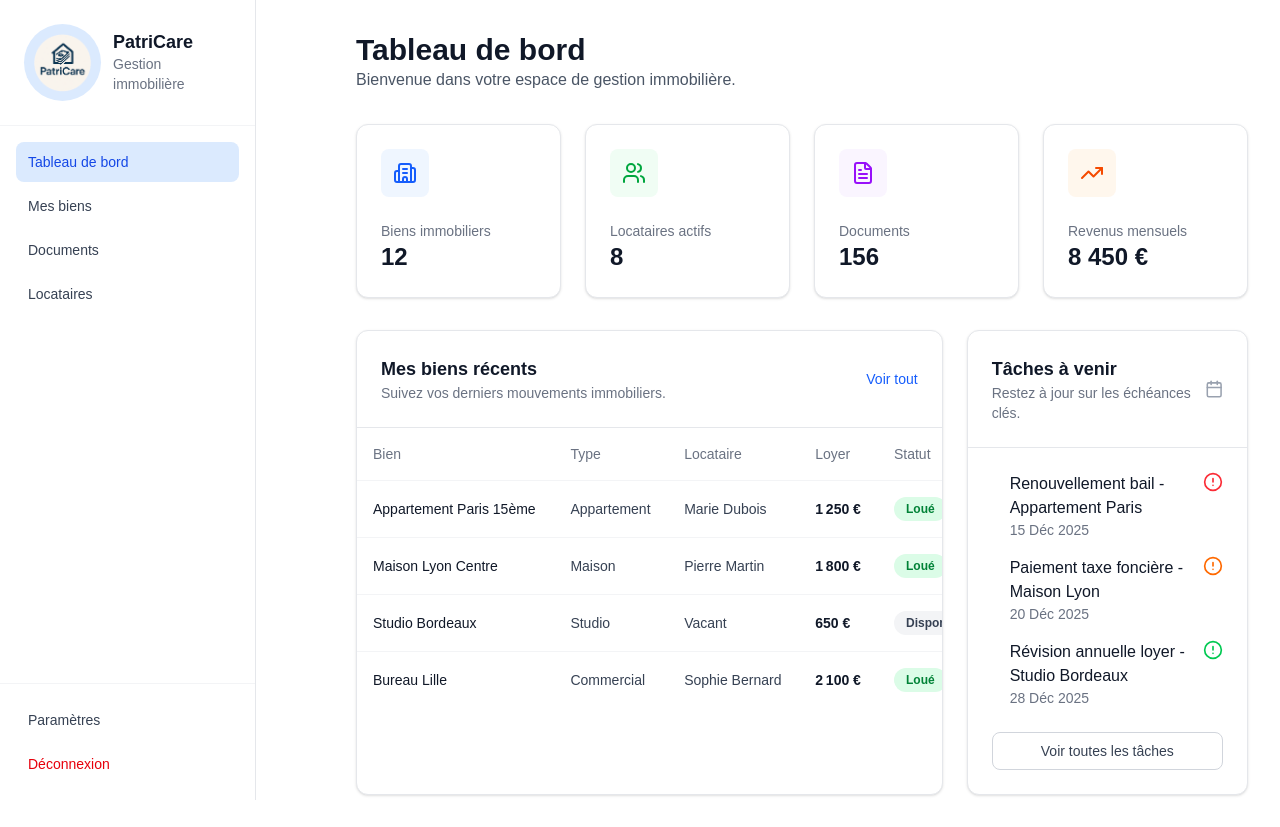
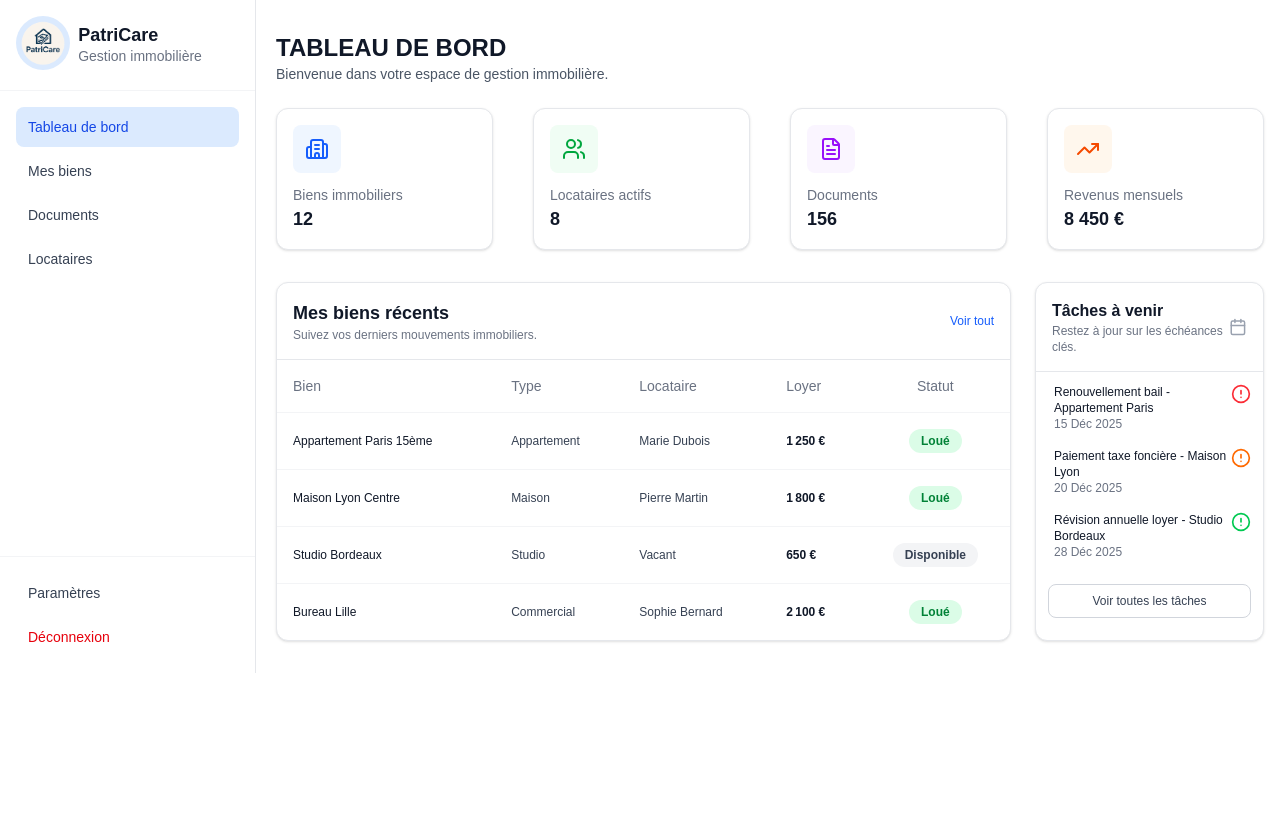
Before and after one commit to P3psHy/patricare, a Next.js app in the folder patricare-front/: page /dashboard in a window 1280 px wide. After the commit the page ends 800 px from the top, so only its background shows below. Built offline with nearby package versions, Linux system fonts and the light colour scheme.

Commit message:
creation page dashboard et adaptation layout

```diff
--- a/patricare-front/app/components/sidenav/Sidenav.tsx
+++ b/patricare-front/app/components/sidenav/Sidenav.tsx
@@ -11,22 +11,22 @@ const Sidenav = () => {
   const router = usePathname();
 
   return (
-    <div className="flex flex-col h-screen w-64 bg-white border-r border-gray-200 text-gray-700">
+    <div className="flex flex-col w-full h-full bg-white border-r border-gray-200 text-gray-700">
       {/* En-tête / Logo */}
-      <div className="p-6 border-b border-gray-100">
-        <Link href="/" className="flex items-center space-x-3">
-          <div className="p-2 bg-blue-100 rounded-full">
+      <div className="p-4 border-b border-gray-100">
+        <Link href="/" className="flex flex-col md:flex-row items-center space-y-1 md:space-x-2">
+          <div className="p-1 bg-blue-100 rounded-full">
             <Image src={Logo} alt="PatriCare Logo" width={64} height={64} />
           </div>
-          <div>
-            <h1 className="text-lg font-bold text-gray-900 leading-tight">PatriCare</h1>
-            <p className="text-sm text-gray-500">Gestion immobilière</p>
+          <div className='w-full flex flex-col text-center md:text-left'>
+            <h1 className="text-sm md:text-lg font-bold text-gray-900 leading-tight">PatriCare</h1>
+            <p className="text-xs md:text-sm text-gray-500">Gestion immobilière</p>
           </div>
         </Link>
       </div>
 
       {/* Menu Principal */}
-      <nav className="flex-1 p-4 space-y-1 overflow-y-auto">
+      <nav className="flex-1 p-2 md:p-4 space-y-1 overflow-y-auto">
         <SidenavItem
           href="/dashboard"
           label="Tableau de bord"
@@ -57,7 +57,7 @@ const Sidenav = () => {
           isActive={router === '/parametres'}
         />
         <button
-          className="w-full flex items-center px-3 py-2.5 text-sm font-medium text-red-600 rounded-lg hover:bg-red-50 transition-colors"
+          className="w-full flex items-center px-3 py-2.5 text-xs md:text-sm font-medium text-red-600 rounded-lg hover:bg-red-50 transition-colors"
           onClick={() => { /* Logique de déconnexion */ console.log('Déconnexion'); }}
         >
           Déconnexion
--- a/patricare-front/app/components/sidenav/SidenavItem.tsx
+++ b/patricare-front/app/components/sidenav/SidenavItem.tsx
@@ -9,7 +9,7 @@ interface SidenavItemProps {
 
 const SidenavItem: React.FC<SidenavItemProps> = ({ href, label, isActive }) => {
   // Classes conditionnelles pour l'état actif
-  const baseClasses = "flex items-center px-3 py-2.5 text-sm font-medium rounded-lg transition-colors";
+  const baseClasses = "flex items-center px-2 md:px-3 py-2.5 text-xs md:text-sm font-medium rounded-lg transition-colors";
   const activeClasses = isActive
     ? "bg-blue-100 text-blue-700" // Style pour l'élément actif
     : "text-gray-700 hover:bg-gray-50 hover:text-gray-900"; // Style par défaut
--- a/patricare-front/app/dashboard/page.tsx
+++ b/patricare-front/app/dashboard/page.tsx
@@ -61,62 +61,59 @@ const priorityAccent: Record<UpcomingTask["priority"], { bar: string; icon: stri
 
 export default function Dashboard() {
   return (
-    <main className="w-full flex-1 p-8 space-y-8">
-      <header>
-        <h1 className="text-3xl font-semibold text-gray-900">Tableau de bord</h1>
-        <p className="text-gray-600">Bienvenue dans votre espace de gestion immobilière.</p>
+    <main className="w-full flex-1 px-4 py-8 md:py-8 space-y-4 md:space-y-8">
+      <header className="mb-4 md:mb-6">
+        <h1 className="text-lg md:text-2xl font-semibold text-gray-900">TABLEAU DE BORD</h1>
+        <p className="text-xs md:text-sm text-gray-600">Bienvenue dans votre espace de gestion immobilière.</p>
       </header>
 
-      <section className="grid grid-cols-1 gap-6 md:grid-cols-2 lg:grid-cols-4">
+      <section className="grid grid-cols-2 gap-2 md:gap-10 md:grid-cols-3 lg:grid-cols-4">
         {stats.map((stat) => {
           const Icon = stat.icon;
           return (
-            <article
-              key={stat.label}
-              className="bg-white rounded-xl border border-gray-200 p-6 shadow-sm hover:shadow-md transition"
-            >
+            <article key={stat.label} className="bg-white rounded-xl border border-gray-200 p-2 md:p-4 shadow-sm hover:shadow-md transition">
               <div className="flex justify-between">
-                <div className={`w-12 h-12 rounded-lg ${statColorClasses[stat.color]} flex items-center justify-center`}>
-                  <Icon className="w-6 h-6" />
+                <div className={`w-8 h-8 md:w-12 md:h-12 rounded-lg ${statColorClasses[stat.color]} flex items-center justify-center`}>
+                  <Icon className="w-4 h-4 md:w-6 md:h-6" />
                 </div>
               </div>
-              <p className="mt-6 text-sm text-gray-500">{stat.label}</p>
-              <p className="text-2xl font-semibold text-gray-900">{stat.value}</p>
+              <p className="mt-3 text-xs md:text-sm text-gray-500">{stat.label}</p>
+              <p className="text-md md:text-lg font-semibold text-gray-900">{stat.value}</p>
             </article>
           );
         })}
       </section>
 
-      <section className="grid grid-cols-1 gap-6 lg:grid-cols-3">
-        <article className="lg:col-span-2 rounded-xl border border-gray-200 bg-white shadow-sm">
-          <header className="flex items-center justify-between border-b border-gray-200 p-6">
+      <section className="grid grid-cols-1 gap-6 lg:grid-cols-4">
+        <article className="lg:col-span-3 rounded-xl border border-gray-200 bg-white shadow-sm">
+          <header className="flex items-center justify-between border-b border-gray-200 p-4">
             <div>
-              <h2 className="text-lg font-semibold text-gray-900">Mes biens récents</h2>
-              <p className="text-sm text-gray-500">Suivez vos derniers mouvements immobiliers.</p>
+              <h2 className="text-sm md:text-lg font-semibold text-gray-900">Mes biens récents</h2>
+              <p className="text-xs text-gray-500">Suivez vos derniers mouvements immobiliers.</p>
             </div>
-            <Link href="/mesBiens" className="text-sm font-medium text-blue-600 hover:text-blue-700">
+            <Link href="/mes-biens" className="flex text-xs font-medium text-blue-600 hover:text-blue-700">
               Voir tout
             </Link>
           </header>
           <div className="overflow-x-auto">
-            <table className="w-full min-w-[640px]">
+            <table className="w-full">
               <thead>
-                <tr className="text-left text-sm text-gray-500">
+                <tr className="text-left text-xs md:text-sm text-gray-500">
                   <th className="p-4 font-medium">Bien</th>
                   <th className="p-4 font-medium">Type</th>
                   <th className="p-4 font-medium">Locataire</th>
                   <th className="p-4 font-medium">Loyer</th>
-                  <th className="p-4 font-medium">Statut</th>
+                  <th className="p-4 font-medium text-center">Statut</th>
                 </tr>
               </thead>
               <tbody>
                 {recentProperties.map((property) => (
                   <tr key={property.id} className="border-t border-gray-100 text-sm text-gray-700 hover:bg-gray-50">
-                    <td className="p-4 font-medium text-gray-900">{property.name}</td>
-                    <td className="p-4">{property.type}</td>
-                    <td className="p-4">{property.tenant}</td>
-                    <td className="p-4 font-semibold text-gray-900">{property.rent}</td>
-                    <td className="p-4">
+                    <td className="p-4 font-medium text-xs text-gray-900">{property.name}</td>
+                    <td className="p-4 text-xs">{property.type}</td>
+                    <td className="p-4 text-xs">{property.tenant}</td>
+                    <td className="p-4 font-semibold text-xs text-gray-900">{property.rent}</td>
+                    <td className="p-4 flex justify-center">
                       <span
                         className={`inline-flex items-center rounded-full px-3 py-1 text-xs font-semibold ${
                           property.status === "Loué"
@@ -135,21 +132,21 @@ export default function Dashboard() {
         </article>
 
         <article className="rounded-xl border border-gray-200 bg-white shadow-sm">
-          <header className="flex items-center justify-between border-b border-gray-200 p-6">
+          <header className="flex items-center justify-between border-b border-gray-200 p-4">
             <div>
-              <h2 className="text-lg font-semibold text-gray-900">Tâches à venir</h2>
-              <p className="text-sm text-gray-500">Restez à jour sur les échéances clés.</p>
+              <h2 className="text-md font-semibold text-gray-900">Tâches à venir</h2>
+              <p className="text-xs text-gray-500">Restez à jour sur les échéances clés.</p>
             </div>
             <Calendar className="h-5 w-5 text-gray-400" />
           </header>
-          <div className="p-6">
+          <div className="p-3">
             <div className="space-y-4">
               {upcomingTasks.map((task) => (
-                <div key={task.id} className="flex gap-3">
+                <div key={task.id} className="flex">
                   <div className={`h-full w-1.5 rounded-full ${priorityAccent[task.priority].bar}`} />
                   <div className="flex-1">
-                    <p className="font-medium text-gray-900">{task.title}</p>
-                    <p className="text-sm text-gray-500">{task.date}</p>
+                    <p className="font-medium text-xs text-gray-900">{task.title}</p>
+                    <p className="text-xs text-gray-500">{task.date}</p>
                   </div>
                   <AlertCircle className={`h-5 w-5 ${priorityAccent[task.priority].icon}`} />
                 </div>
@@ -157,7 +154,7 @@ export default function Dashboard() {
             </div>
             <Link
               href="/documents"
-              className="mt-6 inline-flex w-full items-center justify-center rounded-lg border border-gray-300 px-4 py-2 text-sm font-medium text-gray-700 hover:bg-gray-50"
+              className="mt-6 inline-flex w-full items-center justify-center rounded-lg border border-gray-300 px-4 py-2 text-xs font-medium text-gray-700 hover:bg-gray-50"
             >
               Voir toutes les tâches
             </Link>
--- a/patricare-front/app/layout.tsx
+++ b/patricare-front/app/layout.tsx
@@ -29,11 +29,11 @@ export default function RootLayout({
       <body
         className={`${geistSans.variable} ${geistMono.variable} antialiased`}
       >
-        <div className="container w-full flex gap-1">
-          <div className="w-1/4 sidenav">
+        <div className="w-full flex gap-1">
+          <div className="w-1/3 md:w-1/4 max-w-64 sidenav">
             <Sidenav />
           </div>
-          <div className="max-h-100vh flex-1 overflow-y-auto w-3/4">
+          <div className="flex-1 overflow-y-auto w-2/3 md:w-3/4">
             {children}
           </div>
         </div>
```
